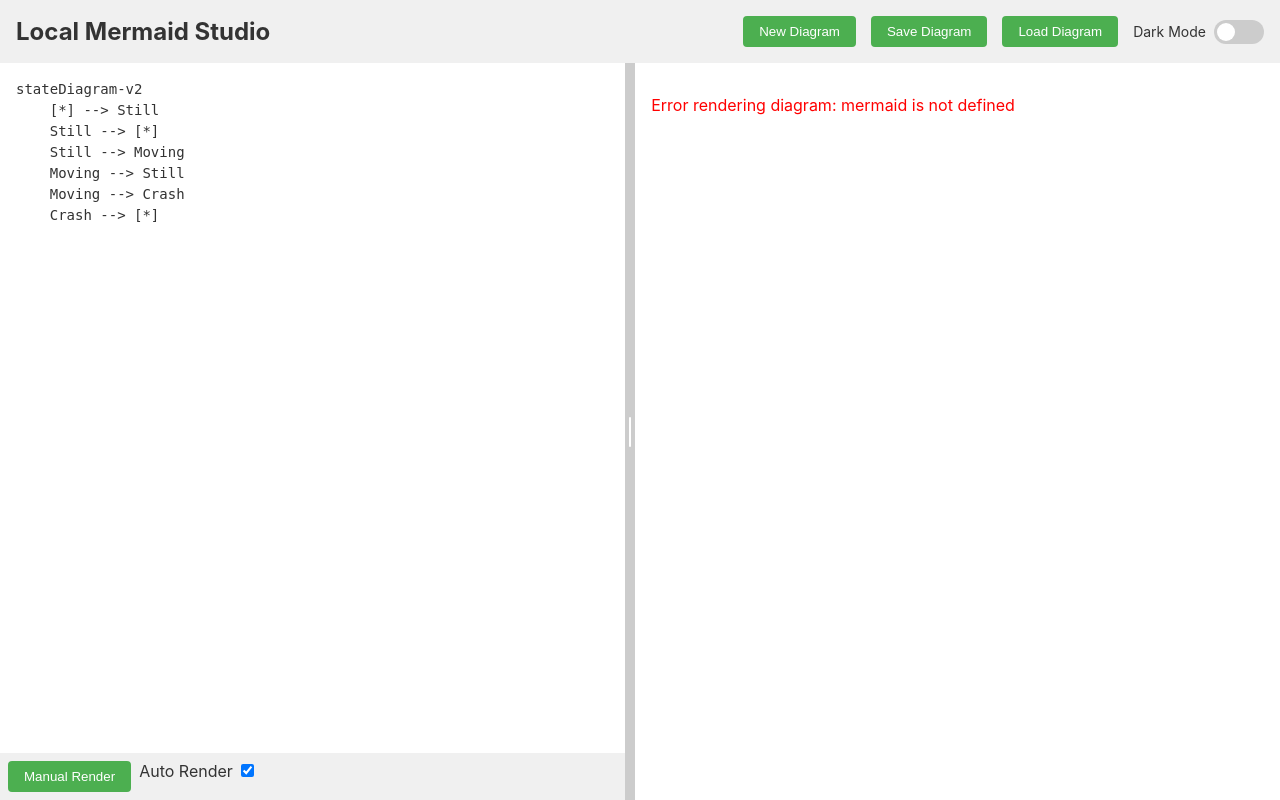
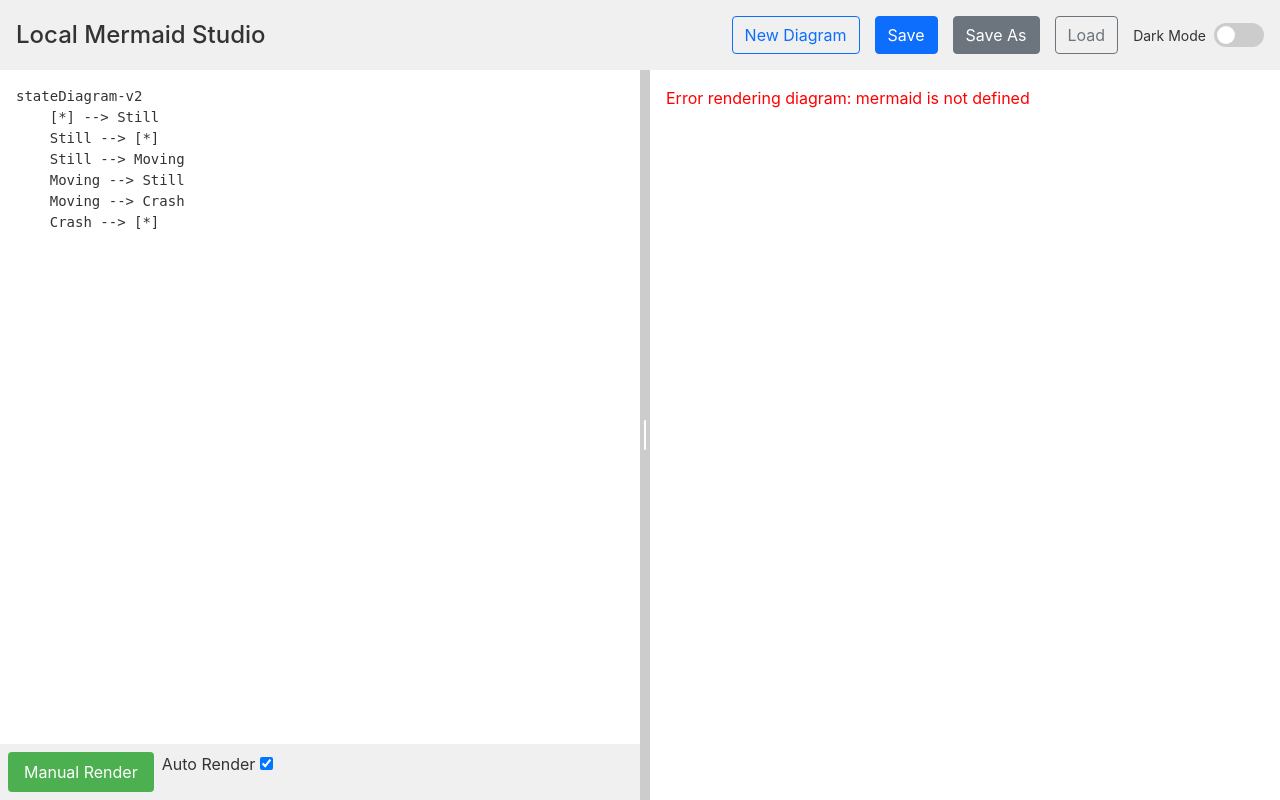
Before and after one commit to testbenchcc/Mermaid-Local, a FastAPI app: page / in a window 1280 px wide. Run offline with FastAPI, Linux system fonts and the light colour scheme; some libraries are stand-ins or nearby versions.

Commit message:
Issues
- [x] Split the button into two buttons, one for save and one for save as
- [x] Styling should use Bootstrap 5.0
- [x] The user does not like the popups like: `Diagram saved successfully!` and others. We would prefer to use bootstrap alerts. The alert should only be displayed momentarily
- [x] There should be a confirmation when creating a new diagram to prevent loosing any current work. Right now, I click the new diagram button, if I have any unsaved work, it will be lost. Use a modal to ask for confirmation, create a few choices: create new without saving, save current work and open new, cancel
- [x] When I try to use the vertical divider to resize the pannels, it works, but only when moved to the left. If I try to drag it to the right, it moves to the left.

```diff
--- a/static/connect-existing-node.js
+++ b/static/connect-existing-node.js
@@ -126,6 +126,8 @@
     const next = needsNL ? current + '\n' + text : current + text;
     editor.textContent = next;
 
+    try { editor.dispatchEvent(new Event('input', { bubbles: true })); } catch (_) {}
+
     if (typeof window.render === 'function') {
       try { window.render(); } catch (_) {}
     } else if (typeof render === 'function') {
@@ -138,7 +140,11 @@
     const value = listbox.value || '';
     const name = value.trim();
     if (!name) {
-      alert('Please select a node');
+      if (typeof showAlert === 'function') {
+        try { showAlert('Please select a node', 'warning'); } catch (_) {}
+      } else {
+        try { console.warn('Please select a node'); } catch (_) {}
+      }
       try { listbox.focus(); } catch (_) {}
       return;
     }
--- a/static/connect-new-node.js
+++ b/static/connect-new-node.js
@@ -44,6 +44,8 @@
     const needsNL = current.length > 0 && !current.endsWith('\n');
     const next = needsNL ? current + '\n' + text : current + text;
     editor.textContent = next;
+
+    try { editor.dispatchEvent(new Event('input', { bubbles: true })); } catch (_) {}
 
     // Re-render immediately for feedback
     if (typeof window.render === 'function') {
@@ -95,7 +97,11 @@
   function onSubmit() {
     const name = (input.value || '').trim();
     if (!name) {
-      alert('Please enter a name');
+      if (typeof showAlert === 'function') {
+        try { showAlert('Please enter a name', 'warning'); } catch (_) {}
+      } else {
+        try { console.warn('Please enter a name'); } catch (_) {}
+      }
       try { input.focus(); } catch (_) {}
       return;
     }
--- a/static/script.js
+++ b/static/script.js
@@ -76,6 +76,7 @@ document.addEventListener('DOMContentLoaded', function() {
     // Add event listener for editor changes
     let debounceTimer;
     editor.addEventListener('input', function() {
+        isDirty = true;
         if (autoRenderToggle.checked) {
             // Debounce the render function to avoid excessive rendering
             clearTimeout(debounceTimer);
@@ -110,6 +111,32 @@ document.addEventListener('DOMContentLoaded', function() {
         }
     });
 });
+
+let isDirty = false;
+let lastSavedContent = '';
+let pendingNewAfterSave = false;
+
+function showAlert(message, type = 'success', timeout = 2000) {
+    const container = document.getElementById('alert-container');
+    if (!container) return;
+    const el = document.createElement('div');
+    el.className = `alert alert-${type} alert-dismissible fade show`;
+    el.setAttribute('role', 'alert');
+    el.textContent = message;
+    const closeBtn = document.createElement('button');
+    closeBtn.type = 'button';
+    closeBtn.className = 'btn-close';
+    closeBtn.setAttribute('data-bs-dismiss', 'alert');
+    closeBtn.setAttribute('aria-label', 'Close');
+    el.appendChild(closeBtn);
+    container.appendChild(el);
+    if (timeout) {
+        setTimeout(() => {
+            el.classList.remove('show');
+            setTimeout(() => el.remove(), 150);
+        }, timeout);
+    }
+}
 
 function render() {
     const editor = document.getElementById('editor');
@@ -176,6 +203,7 @@ document.addEventListener('DOMContentLoaded', function() {
     const saveModal = document.getElementById('save-modal');
     const loadModal = document.getElementById('load-modal');
     const saveBtn = document.getElementById('save-btn');
+    const saveAsBtn = document.getElementById('save-as-btn');
     const loadBtn = document.getElementById('load-btn');
     const newBtn = document.getElementById('new-btn');
     const saveClose = document.getElementById('save-close');
@@ -184,13 +212,39 @@ document.addEventListener('DOMContentLoaded', function() {
     const refreshListBtn = document.getElementById('refresh-list-btn');
     const searchBtn = document.getElementById('search-btn');
     const diagramList = document.getElementById('diagram-list');
+    const newDiagramModalEl = document.getElementById('newDiagramModal');
+    const newDiagramModal = new bootstrap.Modal(newDiagramModalEl);
+    const newConfirmNoSave = document.getElementById('new-confirm-no-save');
+    const newConfirmSave = document.getElementById('new-confirm-save');
 
-    // New diagram button - clear editor and reset diagram ID
-    newBtn.addEventListener('click', function() {
-        document.getElementById('editor').textContent = ''; // Use textContent for contenteditable div
+    function createNewDiagram() {
+        const editorEl = document.getElementById('editor');
+        editorEl.textContent = '';
         document.getElementById('diagram-id').value = '';
         render();
-        alert('New diagram created! You can now edit and save it with a new name.');
+        isDirty = false;
+        lastSavedContent = '';
+        showAlert('New diagram created! You can now edit and save it with a new name.', 'info');
+    }
+
+    newBtn.addEventListener('click', function() {
+        const content = document.getElementById('editor').innerText;
+        if (isDirty && content.trim().length > 0) {
+            newDiagramModal.show();
+        } else {
+            createNewDiagram();
+        }
+    });
+
+    newConfirmNoSave.addEventListener('click', function() {
+        newDiagramModal.hide();
+        createNewDiagram();
+    });
+
+    newConfirmSave.addEventListener('click', function() {
+        pendingNewAfterSave = true;
+        newDiagramModal.hide();
+        saveBtn.click();
     });
 
     // Open save modal
@@ -263,7 +317,7 @@ document.addEventListener('DOMContentLoaded', function() {
         console.log('Diagram data:', { title, content: content.substring(0, 20) + '...', tags, diagramId });
 
         if (!title) {
-            alert('Please enter a title for your diagram');
+            showAlert('Please enter a title for your diagram', 'warning');
             return;
         }
 
@@ -296,11 +350,17 @@ document.addEventListener('DOMContentLoaded', function() {
             console.log('Save successful, received data:', data);
             document.getElementById('diagram-id').value = data.id;
             saveModal.style.display = 'none';
-            alert('Diagram saved successfully!');
+            lastSavedContent = content;
+            isDirty = false;
+            showAlert('Diagram saved successfully!', 'success');
+            if (pendingNewAfterSave) {
+                pendingNewAfterSave = false;
+                createNewDiagram();
+            }
         })
         .catch(error => {
             console.error('Error saving diagram:', error);
-            alert('Failed to save diagram: ' + error.message);
+            showAlert('Failed to save diagram: ' + error.message, 'danger');
         });
     });
 
@@ -457,6 +517,9 @@ function loadDiagram(id) {
 
             // Set the hidden diagram ID
             document.getElementById('diagram-id').value = data.id;
+            // Update dirty tracking
+            lastSavedContent = normalizedContent;
+            isDirty = false;
 
             // Update node map for highlighting after loading
             if (window.mapNodesToText) {
@@ -549,6 +612,9 @@ function loadMostRecentDiagram() {
                 }
 
                 render();
+                // Update dirty tracking
+                lastSavedContent = normalizedContent;
+                isDirty = false;
             }
         })
         .catch(error => {
@@ -578,11 +644,14 @@ D --> B`;
     }
 
     render();
+    // Default content is considered clean until edited
+    lastSavedContent = editor.textContent;
+    isDirty = false;
 }
 
 // Initialize resizable divider
 function initResizer() {
-    const container = document.querySelector('.container');
+    const container = document.querySelector('.app-container');
     const editorPane = document.querySelector('.editor-pane');
     const previewPane = document.querySelector('.preview-pane');
     const divider = document.getElementById('divider');
@@ -602,21 +671,15 @@ function initResizer() {
 
     function handleMouseMove(e) {
         if (!isResizing) return;
-
         const containerRect = container.getBoundingClientRect();
-        const deltaX = e.clientX - lastX;
-
-        // Calculate new width as a percentage of the container
-        const editorWidth = editorPane.getBoundingClientRect().width;
         const containerWidth = containerRect.width;
-        const newEditorWidthPercent = ((editorWidth + deltaX) / containerWidth) * 100;
-
+        let newEditorWidthPercent = ((e.clientX - containerRect.left) / containerWidth) * 100;
         // Limit the minimum width of both panes
-        if (newEditorWidthPercent > 10 && newEditorWidthPercent < 90) {
-            editorPane.style.width = `${newEditorWidthPercent}%`;
-            previewPane.style.width = `${100 - newEditorWidthPercent}%`;
-            lastX = e.clientX;
-        }
+        if (newEditorWidthPercent < 10) newEditorWidthPercent = 10;
+        if (newEditorWidthPercent > 90) newEditorWidthPercent = 90;
+        editorPane.style.width = `${newEditorWidthPercent}%`;
+        previewPane.style.width = `${100 - newEditorWidthPercent}%`;
+        lastX = e.clientX;
     }
 
     function stopResize() {
--- a/static/styles.css
+++ b/static/styles.css
@@ -48,7 +48,7 @@ h1 {
     font-size: 1.5rem;
 }
 
-.container {
+.app-container {
     display: flex;
     flex: 1;
     overflow: hidden;
@@ -121,7 +121,9 @@ textarea, .code-editor {
     transition: background-color 0.3s ease;
 }
 
-button {
+.controls button,
+.search-container button,
+.form-actions button {
     padding: 0.5rem 1rem;
     background-color: var(--button-bg);
     color: white;
@@ -131,7 +133,9 @@ button {
     transition: background-color 0.3s ease;
 }
 
-button:hover {
+.controls button:hover,
+.search-container button:hover,
+.form-actions button:hover {
     background-color: var(--button-hover);
 }
 
@@ -145,8 +149,8 @@ button:hover {
     display: none !important;
 }
 
-/* Modal styles */
-.modal {
+/* App custom modal styles (avoid Bootstrap .modal conflicts) */
+.app-modal {
     display: none;
     position: fixed;
     z-index: 1000;
@@ -158,7 +162,7 @@ button:hover {
     overflow: auto;
 }
 
-.modal-content {
+.app-modal-content {
     background-color: var(--bg-color);
     color: var(--text-color);
     margin: 10% auto;
@@ -182,13 +186,13 @@ button:hover {
     color: #999;
 }
 
-.modal-header {
+.app-modal-header {
     margin-bottom: 15px;
     padding-bottom: 10px;
     border-bottom: 1px solid var(--border-color);
 }
 
-.modal-footer {
+.app-modal-footer {
     margin-top: 15px;
     padding-top: 10px;
     border-top: 1px solid var(--border-color);
--- a/templates/index.html
+++ b/templates/index.html
@@ -4,15 +4,17 @@
     <meta charset="UTF-8">
     <meta name="viewport" content="width=device-width, initial-scale=1.0">
     <title>Local Mermaid Studio</title>
+    <link rel="stylesheet" href="https://cdn.jsdelivr.net/npm/bootstrap@5.0.2/dist/css/bootstrap.min.css" crossorigin="anonymous">
     <link rel="stylesheet" href="/static/styles.css?v=20250807-2">
 </head>
 <body>
     <header>
         <h1>Local Mermaid Studio</h1>
         <div style="display: flex; gap: 15px; align-items: center;">
-            <button id="new-btn">New Diagram</button>
-            <button id="save-btn">Save Diagram</button>
-            <button id="load-btn">Load Diagram</button>
+            <button id="new-btn" class="btn btn-outline-primary">New Diagram</button>
+            <button id="save-btn" class="btn btn-primary">Save</button>
+            <button id="save-as-btn" class="btn btn-secondary">Save As</button>
+            <button id="load-btn" class="btn btn-outline-secondary">Load</button>
             <div class="theme-switch">
                 <span class="theme-switch-label">Dark Mode</span>
                 <label class="switch">
@@ -22,7 +24,8 @@
             </div>
         </div>
     </header>
-    <div class="container">
+    <div id="alert-container" class="position-fixed top-0 start-50 translate-middle-x p-3" style="z-index: 2000;"></div>
+    <div class="app-container">
         <!-- Hidden input to store the current diagram ID -->
         <input type="hidden" id="diagram-id" value="">
         <div class="editor-pane">
@@ -50,14 +53,14 @@
     <script src="/static/connect-existing-node.js?v=20250807-1"></script>
     <script src="/static/script.js?v=20250807-3"></script>
 
-    <!-- Save Diagram Modal -->
-    <div id="save-modal" class="modal">
-        <div class="modal-content">
-            <div class="modal-header">
+    <!-- Save Diagram Modal (custom app modal) -->
+    <div id="save-modal" class="app-modal">
+        <div class="app-modal-content">
+            <div class="app-modal-header">
                 <h2>Save Diagram</h2>
                 <!-- Close button removed -->
             </div>
-            <div class="modal-body">
+            <div class="app-modal-body">
                 <div class="form-group">
                     <label for="diagram-title">Title:</label>
                     <input type="text" id="diagram-title" class="form-control" placeholder="Enter diagram title">
@@ -134,5 +137,28 @@
             </div>
         </div>
     </div>
+
+    <!-- New Diagram Confirmation Modal (Bootstrap) -->
+    <div class="modal fade" id="newDiagramModal" tabindex="-1" aria-labelledby="newDiagramModalLabel" aria-hidden="true">
+        <div class="modal-dialog">
+            <div class="modal-content">
+                <div class="modal-header">
+                    <h5 class="modal-title" id="newDiagramModalLabel">Create New Diagram</h5>
+                    <button type="button" class="btn-close" data-bs-dismiss="modal" aria-label="Close"></button>
+                </div>
+                <div class="modal-body">
+                    You may have unsaved changes. What would you like to do?
+                </div>
+                <div class="modal-footer">
+                    <button id="new-confirm-no-save" type="button" class="btn btn-danger">Create new without saving</button>
+                    <button id="new-confirm-save" type="button" class="btn btn-primary">Save current and open new</button>
+                    <button type="button" class="btn btn-secondary" data-bs-dismiss="modal">Cancel</button>
+                </div>
+            </div>
+        </div>
+    </div>
+
+    <!-- Bootstrap JS -->
+    <script src="https://cdn.jsdelivr.net/npm/bootstrap@5.0.2/dist/js/bootstrap.bundle.min.js" crossorigin="anonymous"></script>
 </body>
 </html>
```
Also changed, not shown: other parts of templates/index.html (+15 -15 lines), current-issues.md (added, +5 -0 lines), 1 other file.
